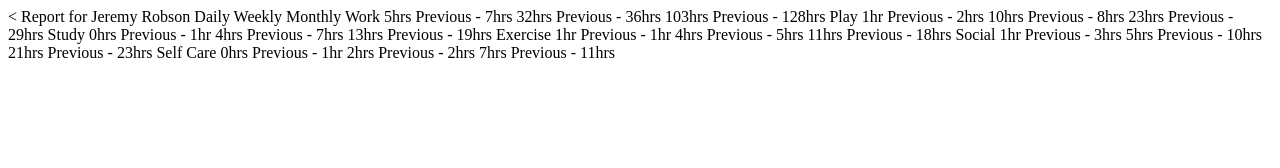
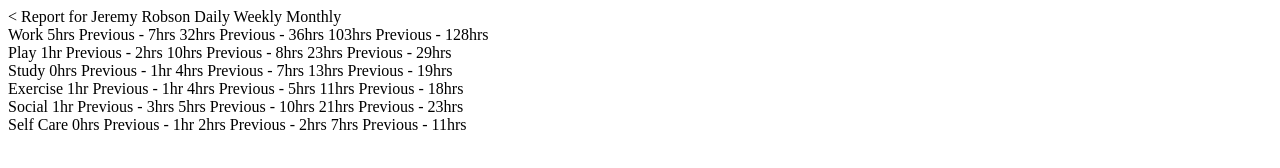
Before and after one commit to GuilhermeMH/time-tracking-dashboard, a plain HTML site: page index.html in a window 1280 px wide. Drawn offline with Linux system fonts and the light colour scheme.

Commit message:
Adicionando Divs

```diff
--- a/index.html
+++ b/index.html
@@ -15,6 +15,8 @@
   Weekly
   Monthly
 
+  <div>
+    <div class="work">
       Work
       5hrs <!-- daily -->
       Previous - 7hrs <!-- daily -->
@@ -22,7 +24,8 @@
       Previous - 36hrs <!-- weekly -->
       103hrs <!-- monthly -->
       Previous - 128hrs <!-- monthly -->
-
+    </div>
+    <div class="play">
       Play
       1hr <!-- daily -->
       Previous - 2hrs <!-- daily -->
@@ -30,7 +33,8 @@
       Previous - 8hrs <!-- weekly -->
       23hrs <!-- monthly -->
       Previous - 29hrs <!-- monthly -->
-
+    </div>
+    <div class="study">
       Study
       0hrs <!-- daily -->
       Previous - 1hr <!-- daily -->
@@ -38,7 +42,8 @@
       Previous - 7hrs <!-- weekly -->
       13hrs <!-- monthly -->
       Previous - 19hrs <!-- monthly -->
-
+    </div>
+    <div class="exercise">
       Exercise
       1hr <!-- daily -->
       Previous - 1hr <!-- daily -->
@@ -46,7 +51,8 @@
       Previous - 5hrs <!-- weekly -->
       11hrs <!-- monthly -->
       Previous - 18hrs <!-- monthly -->
-
+    </div>
+    <div class="social">
       Social
       1hr <!-- daily -->
       Previous - 3hrs <!-- daily -->
@@ -54,7 +60,8 @@
       Previous - 10hrs <!-- weekly -->
       21hrs <!-- monthly -->
       Previous - 23hrs <!-- monthly -->
-
+    </div>
+    <div class="self">
       Self Care
       0hrs <!-- daily -->
       Previous - 1hr <!-- daily -->
@@ -62,6 +69,8 @@
       Previous - 2hrs <!-- weekly -->
       7hrs <!-- monthly -->
       Previous - 11hrs <!-- monthly -->
+    </div>
+  </div>
 
 </body>
 </html>
```
Lines whose indentation alone changed are shown as unchanged.
